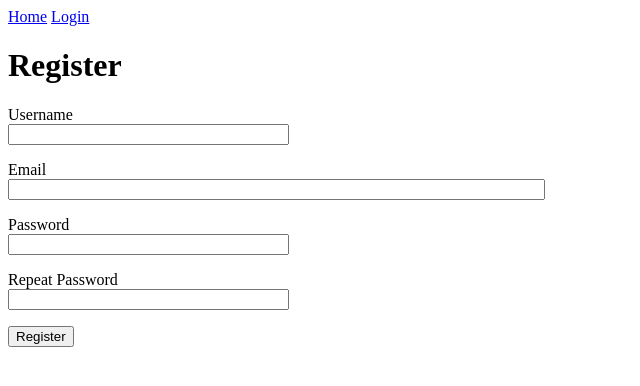
After one commit to zazzerino/fretboard-quiz, a Flask app: page /register in a window 1280 px wide. The commit adds this page. Shown: the top 386 px of the page, without its empty margins (0-640 px from the left). Run offline with Flask 2, Linux system fonts and the light colour scheme.

Commit message:
user registration form

```diff
--- a/back/app/forms.py
+++ b/back/app/forms.py
@@ -1,6 +1,7 @@
 from flask_wtf import FlaskForm
 from wtforms import StringField, PasswordField, BooleanField, SubmitField
-from wtforms.validators import DataRequired
+from wtforms.validators import DataRequired, ValidationError, Email, EqualTo
+from app.models import User
 
 
 class LoginForm(FlaskForm):
@@ -8,3 +9,23 @@ class LoginForm(FlaskForm):
     password = PasswordField('Password', validators=[DataRequired()])
     remember_me = BooleanField('Remember me')
     submit = SubmitField('Sign in')
+
+
+class RegistrationForm(FlaskForm):
+    username = StringField('Username', validators=[DataRequired()])
+    email = StringField('Email', validators=[DataRequired(), Email()])
+    password = PasswordField('Password', validators=[DataRequired()])
+    password2 = PasswordField(
+        'Repeat Password', validators=[DataRequired(), EqualTo('password')]
+    )
+    submit = SubmitField('Register')
+
+    def validate_username(self, username):
+        user = User.query.filter_by(username=username.data).first()
+        if user is not None:
+            raise ValidationError('Username already taken.')
+
+    def validate_email(self, email):
+        user = User.query.filter_by(email=email.data).first()
+        if user is not None:
+            raise ValidationError('Email address already taken.')
--- a/back/app/routes.py
+++ b/back/app/routes.py
@@ -1,8 +1,8 @@
 from flask import render_template, flash, redirect, url_for, request
 from flask_login import current_user, login_user, logout_user
 from werkzeug.urls import url_parse
-from app import app
-from app.forms import LoginForm
+from app import app, db
+from app.forms import LoginForm, RegistrationForm
 from app.models import User
 
 
@@ -34,3 +34,18 @@ def login():
 def logout():
     logout_user()
     return redirect(url_for('index'))
+
+
+@app.route('/register', methods=['GET', 'POST'])
+def register():
+    if current_user.is_authenticated:
+        return redirect(url_for('index'))
+    form = RegistrationForm()
+    if form.validate_on_submit():
+        user = User(username=form.username.data, email=form.email.data)
+        user.set_password(form.password.data)
+        db.session.add(user)
+        db.session.commit()
+        flash('Congratulation, you are now a registered user.')
+        return redirect(url_for('login'))
+    return render_template('register.html', title='Register', form=form)
--- a/back/app/templates/login.html
+++ b/back/app/templates/login.html
@@ -23,4 +23,6 @@
   <p> {{ form.submit() }} </p>
 </form>
 
+<p>New User? <a href="{{ url_for('register') }}">Click to Register</a></p>
+
 {% endblock %}
--- /dev/null
+++ b/back/app/templates/register.html
@@ -0,0 +1,40 @@
+{% extends "base.html" %}
+
+{% block content %}
+
+<h1>Register</h1>
+
+<form action="" method="post">
+  {{ form.hidden_tag() }}
+  <p>
+    {{ form.username.label }}<br>
+    {{ form.username(size=32) }}<br>
+    {% for error in form.username.errors %}
+    <span style="color: red;">[{{ error }}]</span>
+    {% endfor %}
+  </p>
+  <p>
+    {{ form.email.label }}<br>
+    {{ form.email(size=64) }}<br>
+    {% for error in form.email.errors %}
+    <span style="color: red;">[{{ error }}]</span>
+    {% endfor %}
+  </p>
+  <p>
+    {{ form.password.label }}<br>
+    {{ form.password(size=32) }}<br>
+    {% for error in form.password.errors %}
+    <span style="color: red;">[{{ error }}]</span>
+    {% endfor %}
+  </p>
+  <p>
+    {{ form.password2.label }}<br>
+    {{ form.password2(size=32) }}<br>
+    {% for error in form.password2.errors %}
+    <span style="color: red;">[{{ error }}]</span>
+    {% endfor %}
+  </p>
+  <p>{{ form.submit() }}</p>
+</form>
+
+{% endblock %}
--- a/back/requirements.txt
+++ b/back/requirements.txt
@@ -7,6 +7,8 @@ certifi==2020.6.20
 chardet==3.0.4
 click==7.1.2
 cymem==2.0.3
+dnspython==2.0.0
+email-validator==1.1.1
 Flask==1.1.2
 Flask-Cors==3.0.8
 Flask-Login==0.5.0
```
